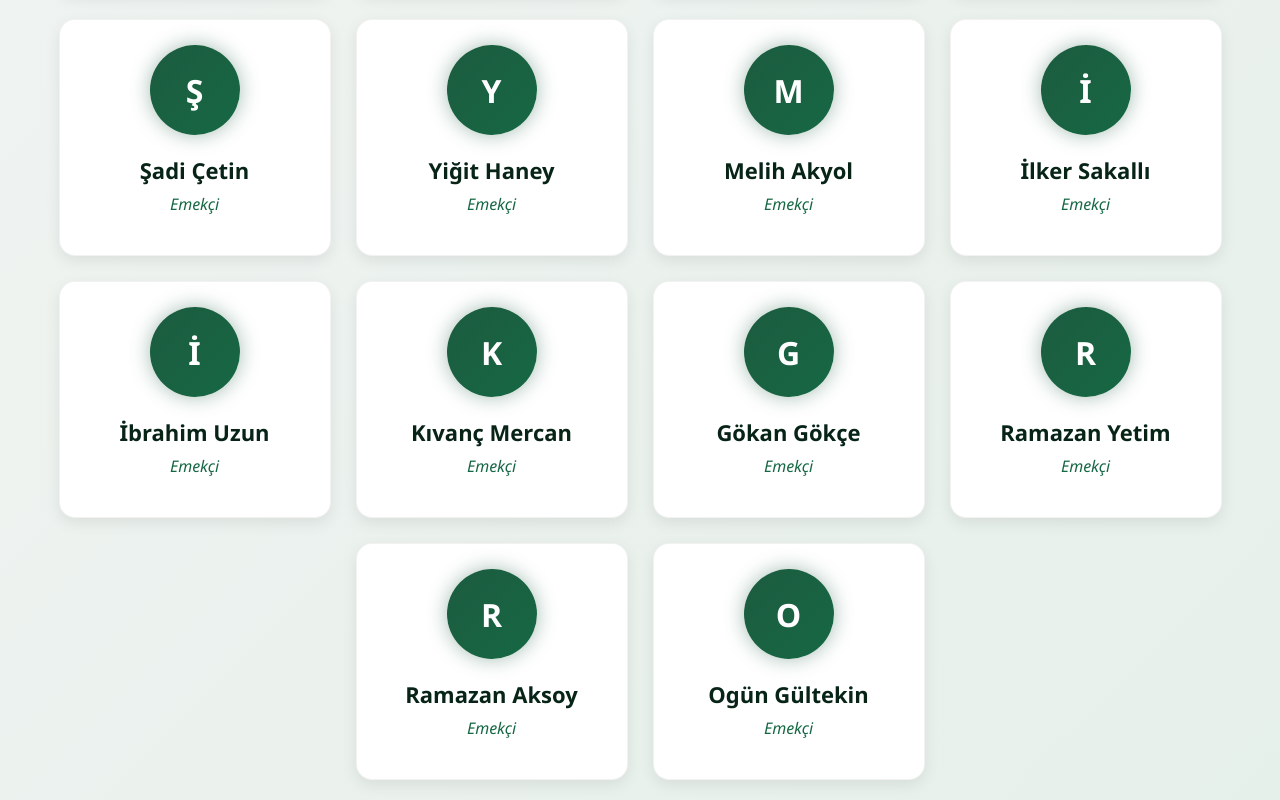
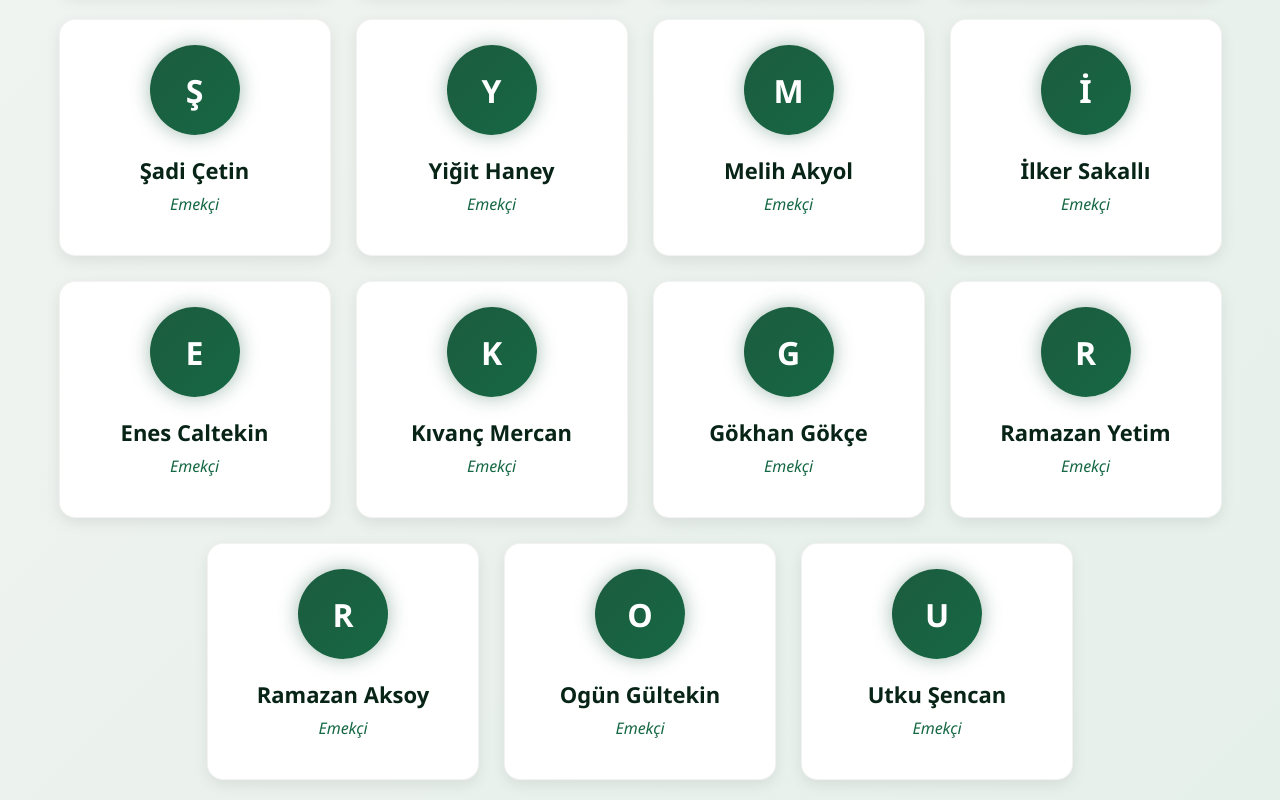
Before and after one commit to suskunlarwashere/suskunlarwashere.github.io, a plain HTML site: page destekcilerimiz.html in a window 1280 px wide. Shown: the part 1293-2093 px from the top of the page. Drawn offline with Linux system fonts and the light colour scheme.

Commit message:
Update destekcilerimiz.html

```diff
--- a/destekcilerimiz.html
+++ b/destekcilerimiz.html
@@ -401,7 +401,7 @@
     const founders = ["Osman Özcan", "Emin Yaşyer", "Ferhat Çakmak", "Serkan Kurt", "Ali Uzun", "Nuri Gültekin", "Arda Sünnetçi "];
 
     // Emekçiler
-    const workers = ["Ali Serdar Kocaağa", "Talha Çetin", "Emirhan Kıbrıslı", "Birol Samur", "Ramazan Yetim", "Şadi Çetin", "Yiğit Haney", "Melih Akyol", "İlker Sakallı", "İbrahim Uzun ", "Kıvanç Mercan" , "Gökan Gökçe" , "Ramazan Yetim" , "Ramazan Aksoy","Ogün Gültekin"];
+    const workers = ["Ali Serdar Kocaağa", "Talha Çetin", "Emirhan Kıbrıslı", "Birol Samur", "Ramazan Yetim", "Şadi Çetin", "Yiğit Haney", "Melih Akyol", "İlker Sakallı", "Enes Caltekin ", "Kıvanç Mercan" , "Gökhan Gökçe" , "Ramazan Yetim" , "Ramazan Aksoy","Ogün Gültekin" , "Utku Şencan"];
 
     const coreContainer = document.getElementById('core-container');
 
```
